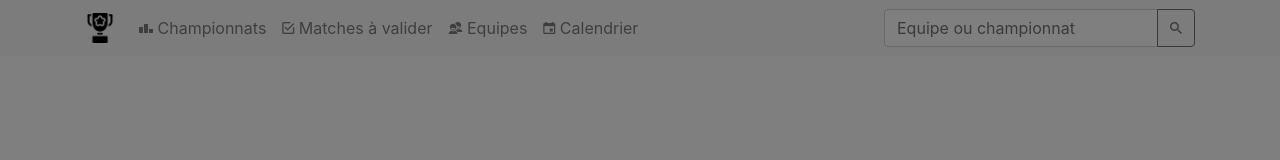
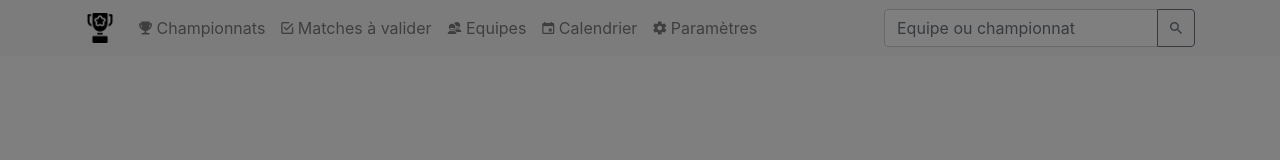
Before and after one commit to psyx-or/champ-manager, an Angular app in the folder app-angular/: page /championnats in a window 1280 px wide. Shown: the top 160 px of the page. Built offline with nearby package versions, Linux system fonts and the light colour scheme; no server answers.

Commit message:
Revue du menu

```diff
--- a/app-angular/src/app/components/championnats/championnats.component.html
+++ b/app-angular/src/app/components/championnats/championnats.component.html
@@ -1,4 +1,4 @@
-<h1><i class="icon ion-md-podium"></i> Championnats</h1>
+<h1><i class="icon ion-md-trophy"></i> Championnats</h1>
 
 <div class="action-bar">
     <a class="btn btn-outline-primary" routerLink="/champ-creation"><i class="icon ion-md-add"></i> Créer un championnat</a>
--- a/app-angular/src/app/components/main-menu/main-menu.component.html
+++ b/app-angular/src/app/components/main-menu/main-menu.component.html
@@ -15,10 +15,11 @@
         <!-- Menu -->
         <div class="collapse navbar-collapse" id="navbarNav">
             <ul class="navbar-nav">
-                <li class="nav-item"><a class="nav-link" routerLink="/championnats"><i class="icon ion-md-podium"></i> Championnats</a></li>
+                <li class="nav-item"><a class="nav-link" routerLink="/championnats"><i class="icon ion-md-trophy"></i> Championnats</a></li>
                 <li class="nav-item"><a class="nav-link" routerLink="/matches/avalider"><i class="icon ion-md-checkbox-outline"></i> Matches à valider</a></li>
                 <li class="nav-item"><a class="nav-link" href="#"><i class="icon ion-md-contacts"></i> Equipes</a></li>
                 <li class="nav-item"><a class="nav-link" href="#"><i class="icon ion-md-calendar"></i> Calendrier</a></li>
+                <li class="nav-item"><a class="nav-link" href="#"><i class="icon ion-md-settings"></i> Paramètres</a></li>
             </ul>
         </div>
 
```
